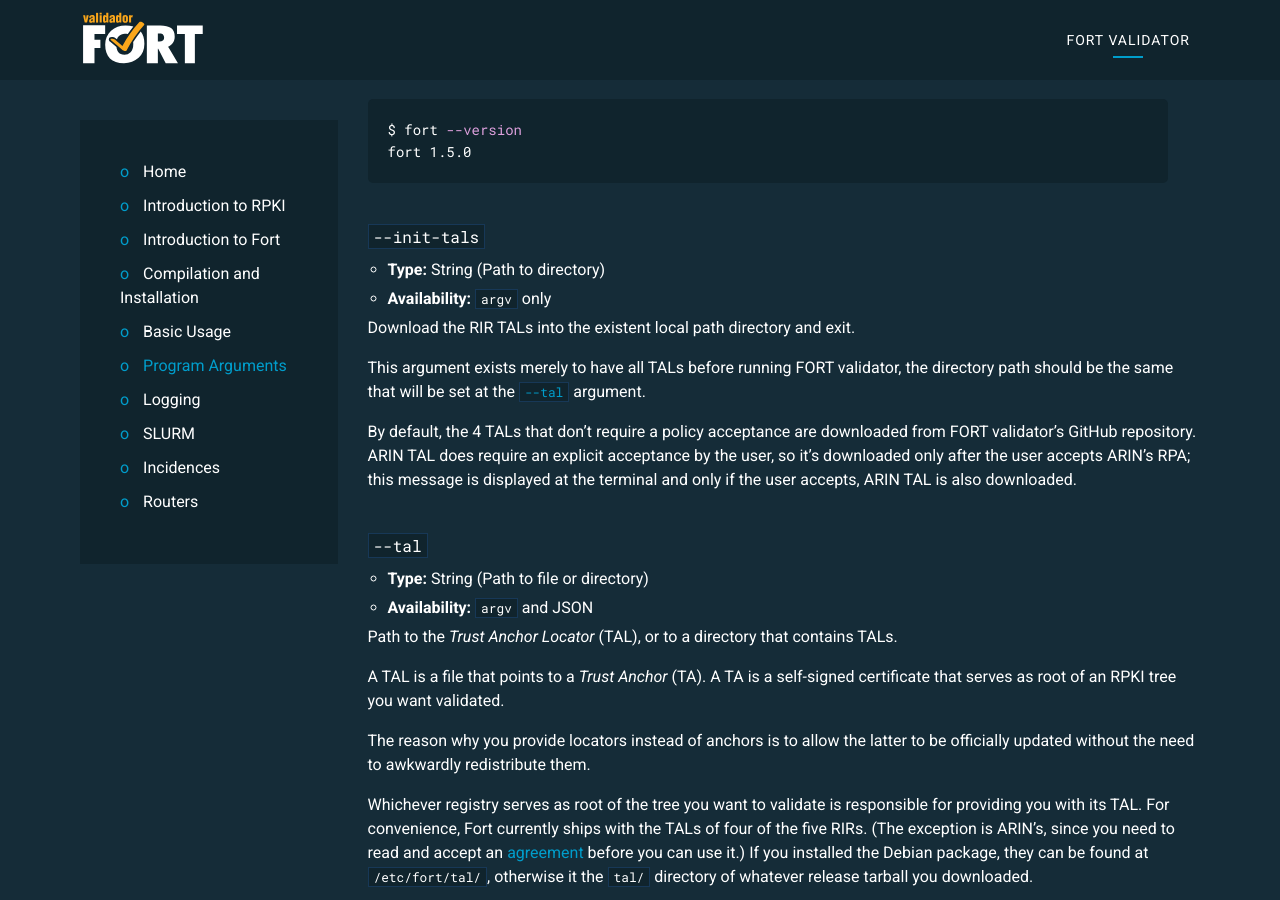
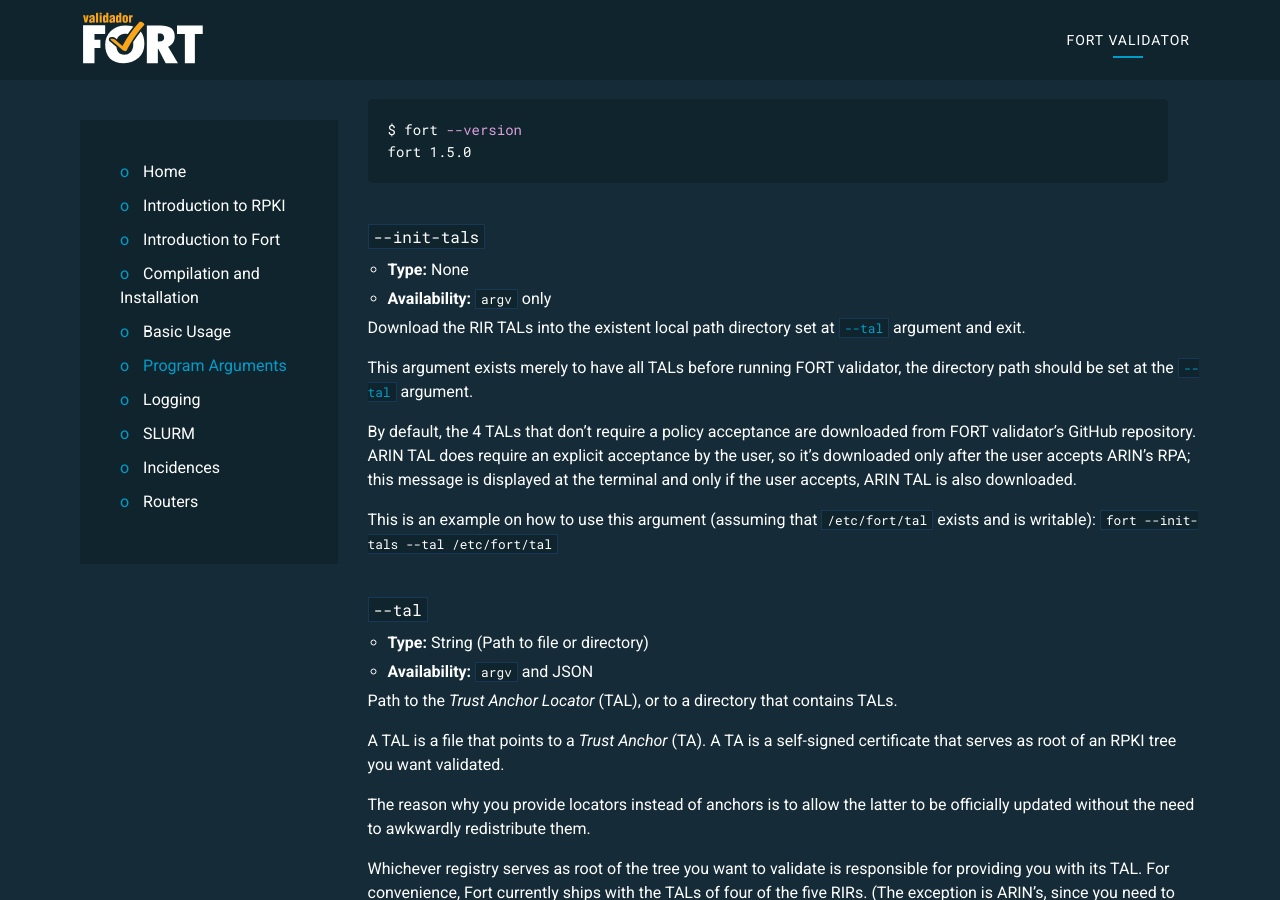
Before and after one commit to NICMx/FORT-validator, a Jekyll site: the page built from docs/usage.md, in a window 1280 px wide and 900 px high, scrolled down 4750 px. Built offline with Jekyll 4.4.1, drawn with Linux system fonts in a browser that asks for light colours.

Commit message:
Use --tal argument with --init-tals (that now is a flag)

```diff
--- a/docs/usage.md
+++ b/docs/usage.md
@@ -215,14 +215,16 @@ fort {{ site.fort-latest-version }}
 
 ### `--init-tals`
 
-- **Type:** String (Path to directory)
+- **Type:** None
 - **Availability:** `argv` only
 
-Download the RIR TALs into the existent local path directory and exit.
+Download the RIR TALs into the existent local path directory set at [`--tal`](#--tal) argument and exit.
 
-This argument exists merely to have all TALs before running FORT validator, the directory path should be the same that will be set at the [`--tal`](#--tal) argument.
+This argument exists merely to have all TALs before running FORT validator, the directory path should be set at the [`--tal`](#--tal) argument.
 
 By default, the 4 TALs that don't require a policy acceptance are downloaded from FORT validator's GitHub repository. ARIN TAL does require an explicit acceptance by the user, so it's downloaded only after the user accepts ARIN's RPA; this message is displayed at the terminal and only if the user accepts, ARIN TAL is also downloaded.
+
+This is an example on how to use this argument (assuming that `/etc/fort/tal` exists and is writable): `fort --init-tals --tal /etc/fort/tal`
 
 ### `--tal`
 
```
Also changed, not shown: docs/run.md (+1 -1 lines), 2 other files.
